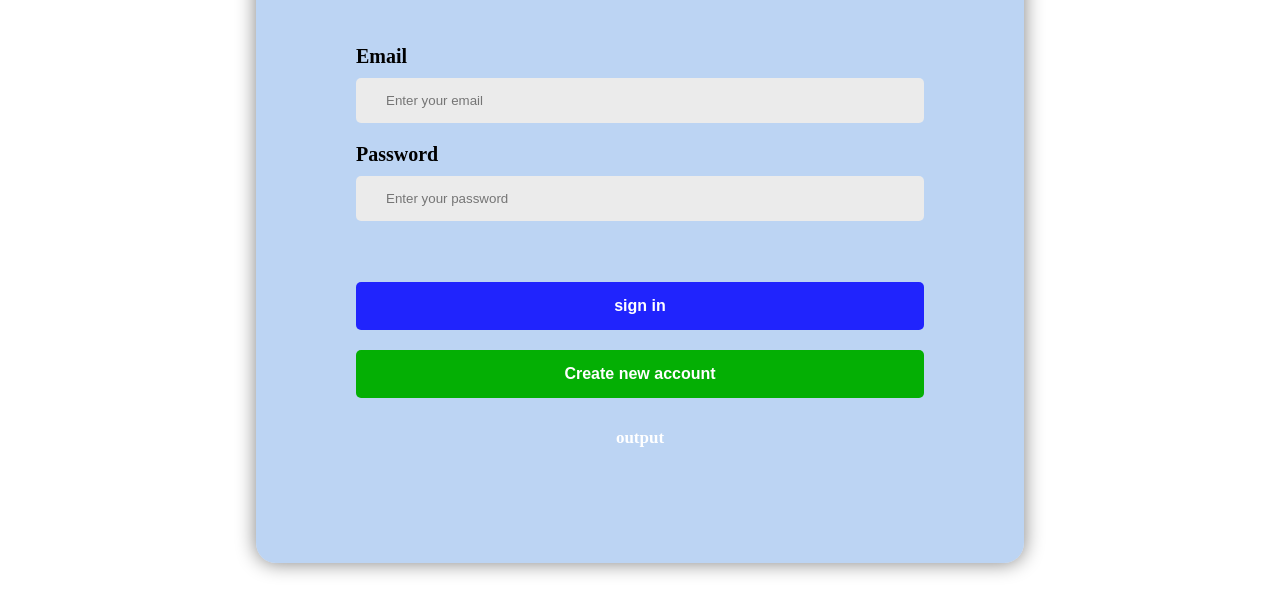
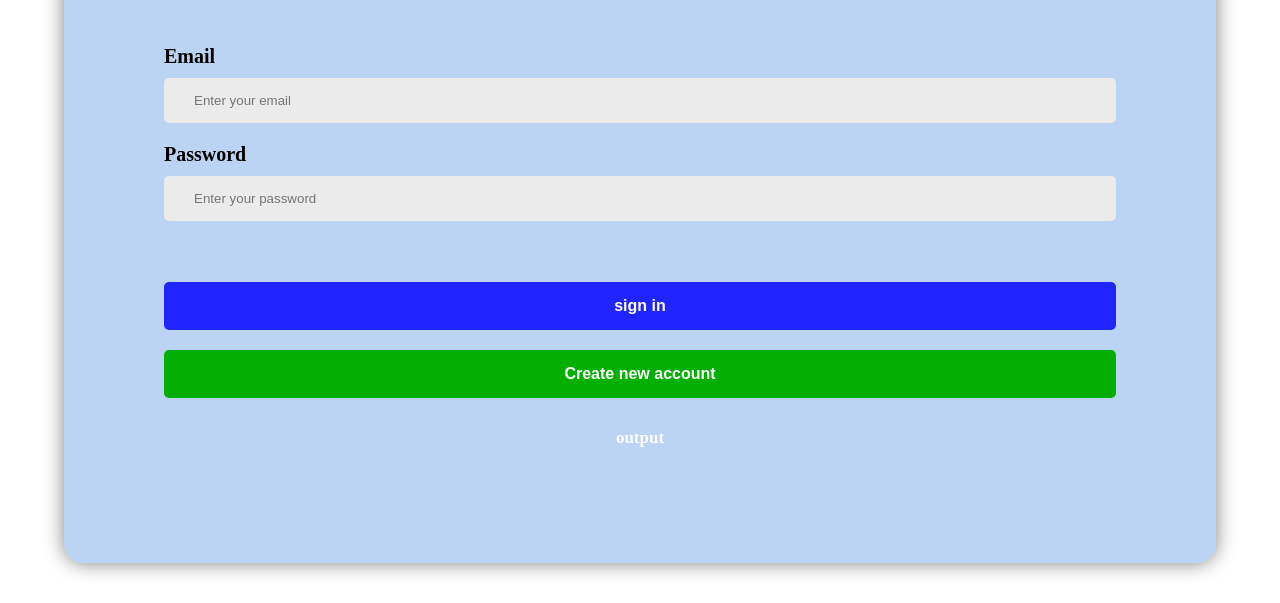
Before and after one commit to john1yahya/login-page, a plain HTML site: page index.html in a window 1280 px wide. Shown: the part 197-800 px from the top of the page. Drawn offline with Linux system fonts and the light colour scheme.

Commit message:
change the width of the form

```diff
--- a/style.css
+++ b/style.css
@@ -24,7 +24,7 @@ body{
     box-shadow: 0px 0px 20px  gray;
     font-weight: bold;
     position: relative;
-    width: 60%;
+    width: 90%;
     height: 90%;
 }
 .inputs{
--- a/users.js
+++ b/users.js
@@ -23,4 +23,4 @@ export const users = [
         email: 'yahya',
         password: 'yahya'
     }
-];
+];s
```
